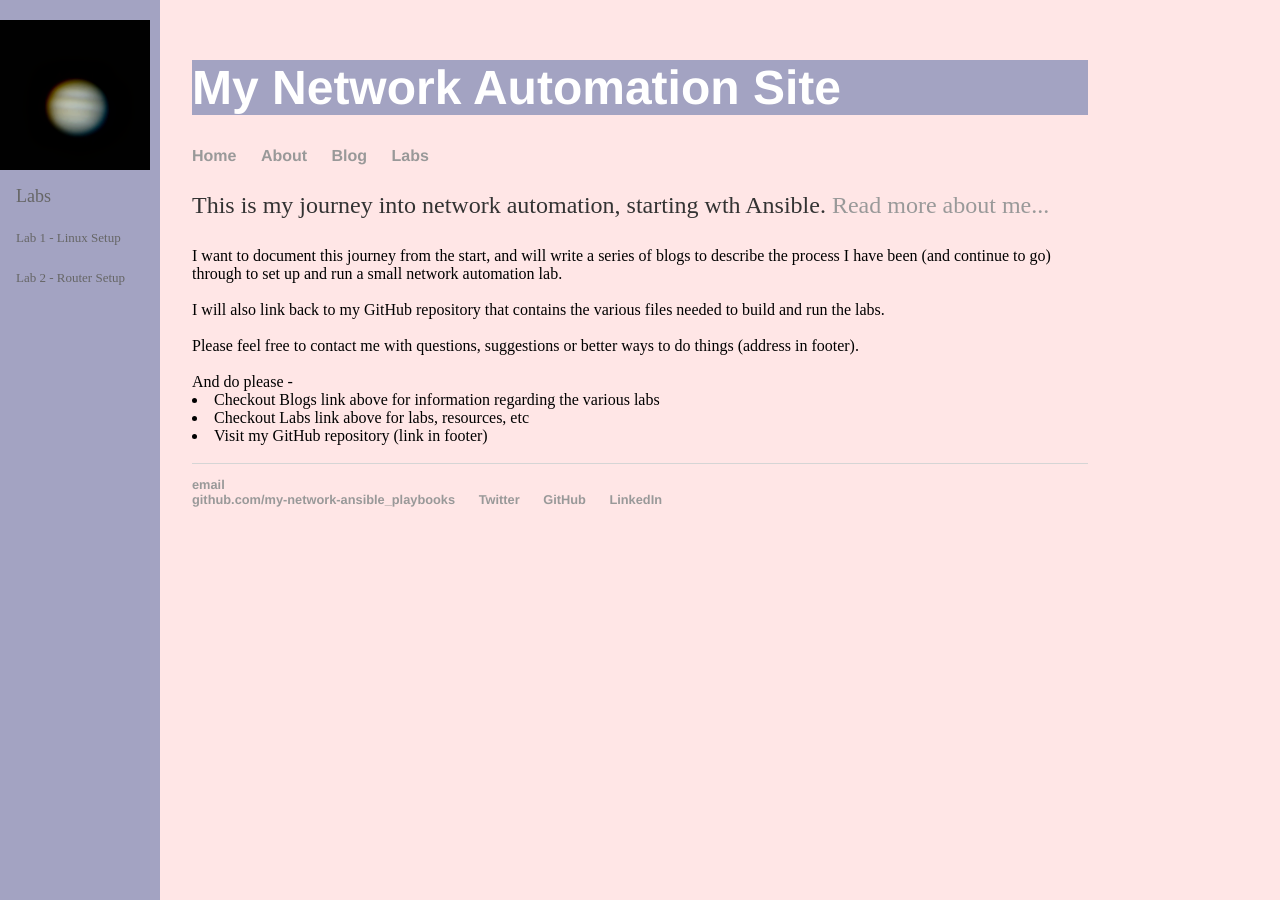
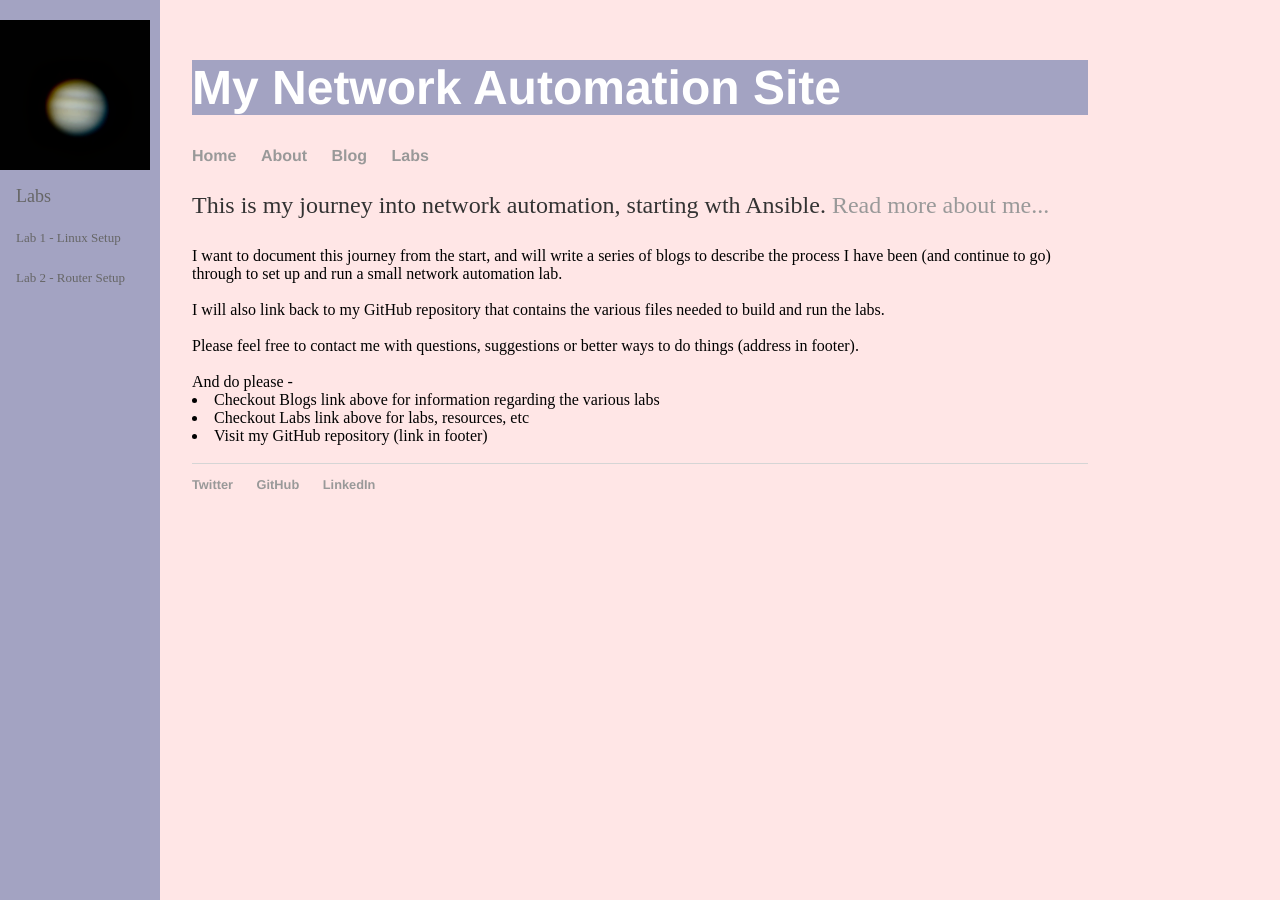
Before and after one commit to craigeowen/craigeowen.github.io, a Jekyll site: the page built from index.html, in a window 1280 px wide. Built offline with Jekyll 4.4.1, drawn with Linux system fonts in a browser that asks for light colours.

Commit message:
Update default.html

```diff
--- a/_layouts/default.html
+++ b/_layouts/default.html
@@ -45,9 +45,18 @@
 			</div><!-- /.container -->
 			<footer>
 	    		<ul>
-	        		<li><a href="mailto:my.network.automation@gmail.com">email</a></li><br>
+	        		<!--
+				<li><a href="mailto:my.network.automation@gmail.com">email</a></li><br>
+				<li><a href="https://github.com/craigeowen/my-network-ansible_playbooks">github.com/my-network-ansible_playbooks</a></li>
+				-->
 
-	        		<li><a href="https://github.com/craigeowen/my-network-ansible_playbooks">github.com/my-network-ansible_playbooks</a></li>
+				{% if site.email_username %}
+				  <li>
+				    <a href="mailto:my.network.automation@gmail.com/{{ site.email_username }}">
+				      <i class="fa fa-email"></i> email
+				    </a>
+				  </li>
+				{% endif %}
 
 				{% if site.twitter_username %}
 				  <li>
```
